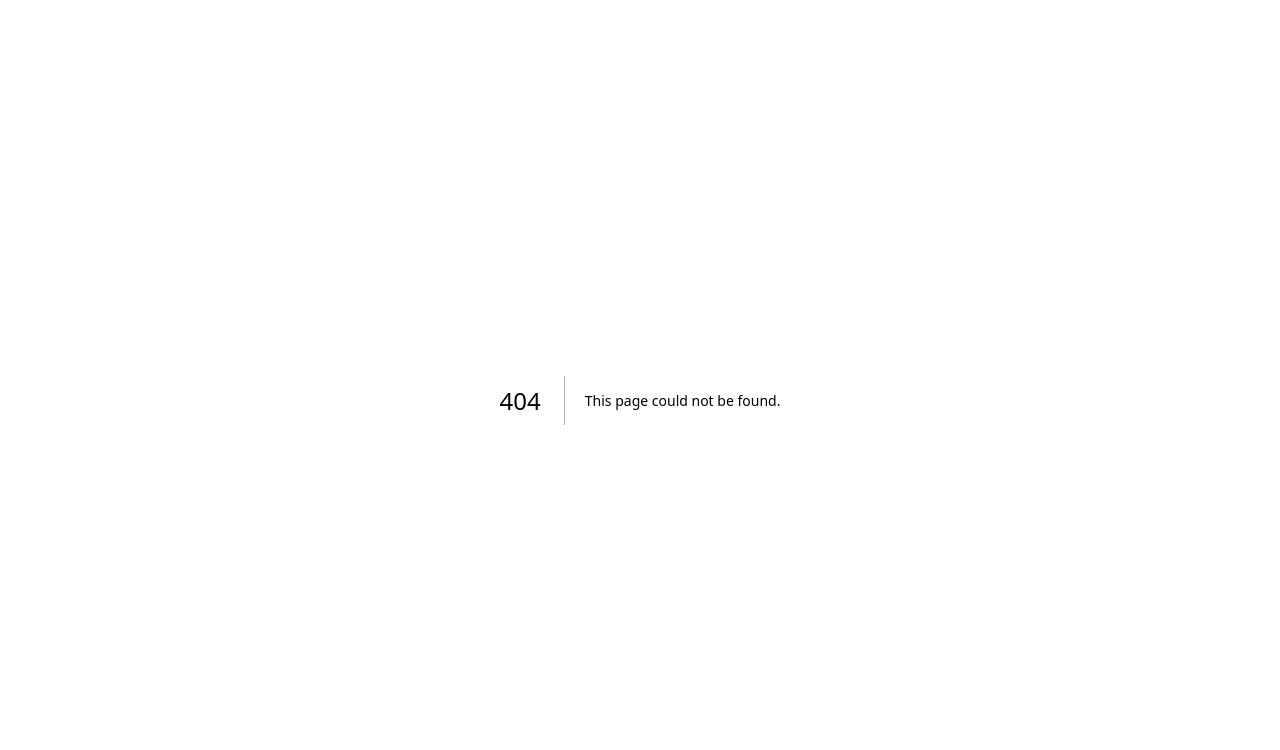
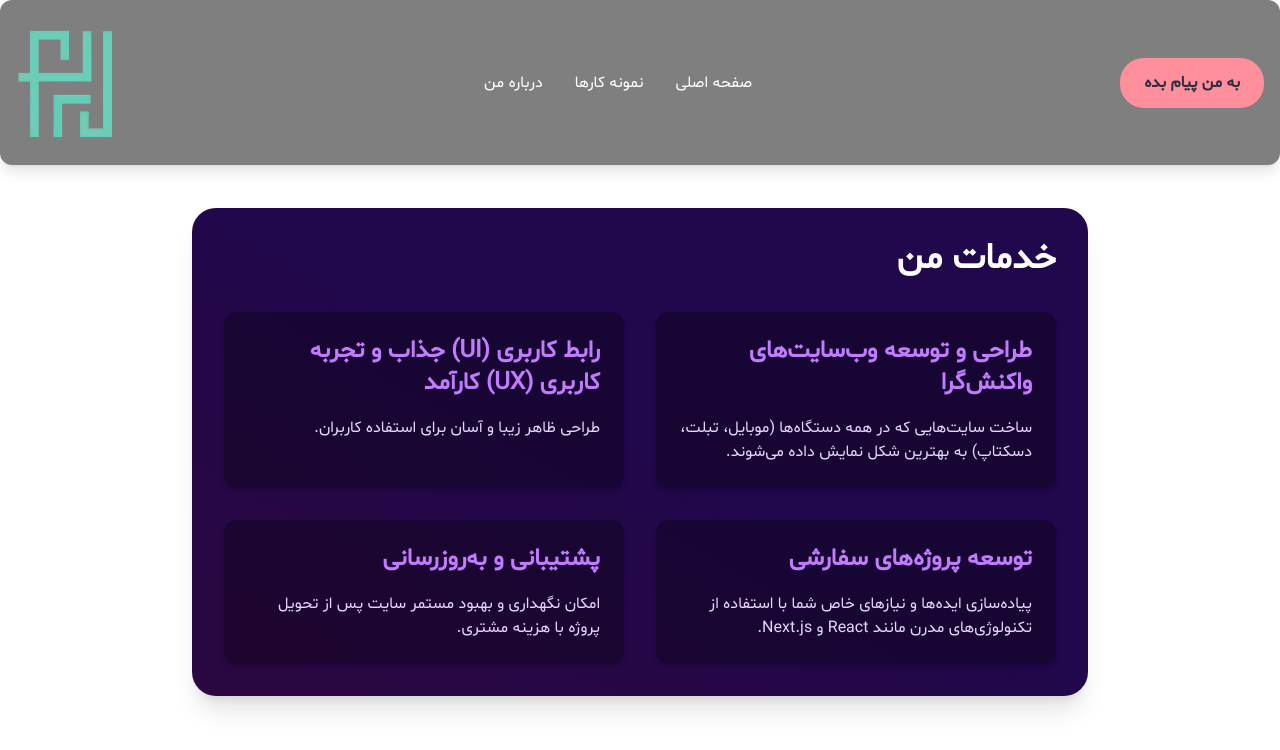
Before and after one commit to Habib2015s/NemooneKar, a Next.js app: page /khadamat in a window 1280 px wide. Before the commit this address had no page. Shown: the top 750 px of the page. Built offline with nearby package versions, Linux system fonts and the light colour scheme.

Commit message:
finish project

```diff
--- a/app/Medias.js
+++ b/app/Medias.js
@@ -32,13 +32,13 @@ export default function Medias() {
         </div>
       </div>
         </Link>
-
+      <Link href="/khadamat">
       {/* کارت دوم */}
       <div
         className='w-full sm:w-2/3 cursor-pointer shadow-3xl flex flex-col p-6 rounded-3xl
         bg-gradient-to-br from-[#FFDDE1] via-[#FF8F9B] to-[#21074b]
         transform transition-transform duration-500 ease-in-out hover:scale-105 hover:shadow-4xl'
-      >
+        >
         <div className='flex gap-4 justify-center'>
 
           <lord-icon
@@ -64,10 +64,12 @@ export default function Medias() {
               style={{width:'50px',height:'50px'}}>
           </lord-icon>
         </div>
+
         <div className='flex text-right justify-end'>
           <p className='font-bold m-3'>خدمات من</p>
         </div>
       </div>
+                </Link>
     </div>
   )
 }
--- a/app/Menu.js
+++ b/app/Menu.js
@@ -2,7 +2,8 @@
 import React, { useEffect, useState } from 'react'
 import Link from 'next/link'
 
-export default function Menu  ()  {const [isScrolled, setIsScrolled] = useState(false);
+export default function Menu() {
+  const [isScrolled, setIsScrolled] = useState(false);
   const [isHovered, setIsHovered] = useState(false);
 
   useEffect(() => {
@@ -12,8 +13,11 @@ export default function Menu  ()  {const [isScrolled, setIsScrolled] = useState(
     window.addEventListener("scroll", handleScroll);
     return () => window.removeEventListener("scroll", handleScroll);
   }, []);
+
+  // لینک تلگرام خودت رو اینجا قرار بده
+  const telegramLink = "https://t.me/Habib_m0";
+
   return (
-
     <div>
       {/* Navbar */}
       <div
@@ -46,8 +50,6 @@ export default function Menu  ()  {const [isScrolled, setIsScrolled] = useState(
                 onMouseEnter={() => setIsHovered(true)}
                 onMouseLeave={() => setIsHovered(false)}
               />
-
-
             </div>
 
             {/* منوی وسط */}
@@ -58,7 +60,8 @@ export default function Menu  ()  {const [isScrolled, setIsScrolled] = useState(
                 transition-all duration-500 ease-in-out
                 ${isScrolled ? 'gap-3 text-sm' : 'gap-8 text-base'}
               `}
-            ><Link href="/darbare">
+            >
+              <Link href="/darbare">
                 <p className='hover:text-[#FF8F9B] cursor-pointer'>درباره من</p>
               </Link>
               <Link href="/nemone">
@@ -82,6 +85,7 @@ export default function Menu  ()  {const [isScrolled, setIsScrolled] = useState(
                   transition-all duration-500 cursor-pointer
                   ${isScrolled ? 'text-sm' : 'text-base'}
                 `}
+                onClick={() => window.open(telegramLink, "_blank")}
               >
                 به من پیام بده
               </button>
--- /dev/null
+++ b/app/khadamat/page.js
@@ -0,0 +1,55 @@
+"use client";
+
+import React from "react";
+import Menu from "../Menu";
+
+export default function Services() {
+  const services = [
+    {
+      title: "طراحی و توسعه وب‌سایت‌های واکنش‌گرا",
+      description:
+        "ساخت سایت‌هایی که در همه دستگاه‌ها (موبایل، تبلت، دسکتاپ) به بهترین شکل نمایش داده می‌شوند.",
+    },
+    {
+      title: "رابط کاربری (UI) جذاب و تجربه کاربری (UX) کارآمد",
+      description:
+        "طراحی ظاهر زیبا و آسان برای استفاده کاربران.",
+    },
+    {
+      title: "توسعه پروژه‌های سفارشی",
+      description:
+        "پیاده‌سازی ایده‌ها و نیازهای خاص شما با استفاده از تکنولوژی‌های مدرن مانند React و Next.js.",
+    },
+    {
+      title: "پشتیبانی و به‌روزرسانی",
+      description:
+        "امکان نگهداری و بهبود مستمر سایت پس از تحویل پروژه با هزینه مشتری.",
+    },
+
+  ];
+
+  return (<div>
+    <Menu/>
+    <section
+      dir="rtl"
+      className="max-w-4xl mt-52 mx-auto p-8 bg-gradient-to-tr from-[#2c0741] via-[#21074b] to-[#21074b] rounded-3xl shadow-xl text-white my-20"
+      >
+      <h2 className="text-4xl font-extrabold mb-8 text-right">خدمات من</h2>
+
+      <div className="grid gap-8 sm:grid-cols-2">
+        {services.map(({ title, description }) => (
+            <div
+            key={title}
+            className="bg-black/30 rounded-xl p-6 shadow-md hover:bg-purple-900/50 transition-colors duration-300"
+            >
+            <h3 className="text-2xl font-semibold mb-4 text-right text-purple-400">
+              {title}
+            </h3>
+            <p className="text-purple-200 text-right">{description}</p>
+          </div>
+        ))}
+      </div>
+    </section>
+        </div>
+  );
+}
```
Lines whose indentation alone changed are shown as unchanged.
